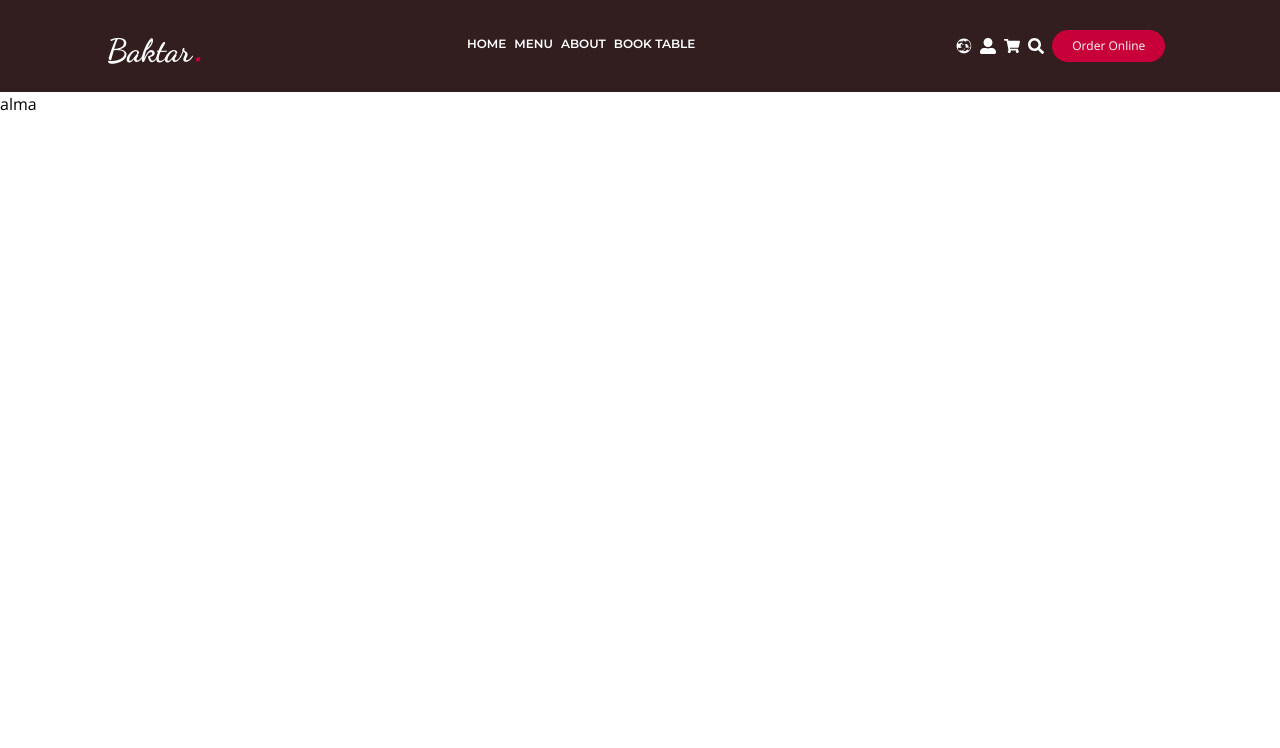
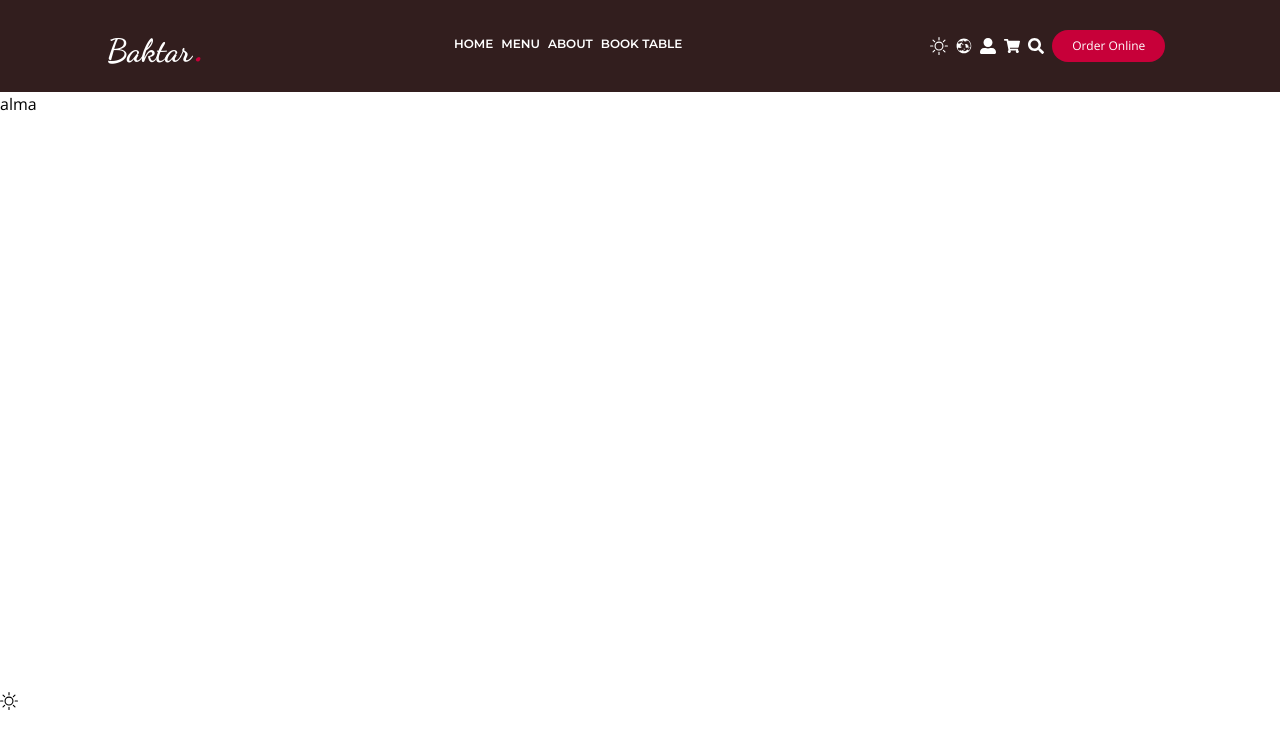
Before and after one commit to bekteresedov/food-ordering-system-app, a Next.js app: page / in a window 1280 px wide. Shown: the top 748 px of the page. Built offline with nearby package versions, Linux system fonts and the light colour scheme.

Commit message:
dark and light mode added

```diff
--- a/app/components/layout/header/index.tsx
+++ b/app/components/layout/header/index.tsx
@@ -7,6 +7,7 @@ import { GiWorld } from "react-icons/gi";
 import { RxHamburgerMenu } from "react-icons/rx";
 import SearchList from "../../search/searchList";
 import Button from "../../UI/button";
+import ThemeSwitcher from "../../theme/themeSwitcher";
 const Header = () => {
   const [click, setClick] = useState<boolean>(false);
   const [isHamburgerMenu, setIsHamburgerMenu] = useState<boolean>(false);
@@ -17,7 +18,7 @@ const Header = () => {
 
   return (
     <>
-      <header className={`bg-green shadow-header relative `}>
+      <header className={`bg-green dark:bg-dbg shadow-header relative `}>
         <div
           className={`flex justify-between items-center  py-[10px] ${
             isHamburgerMenu ? "w-full md:w-10/12 text-green" : "w-10/12"
@@ -33,6 +34,7 @@ const Header = () => {
           </div>
           <div>
             <ul className="flex gap-2 items-center text-white  ">
+              <ThemeSwitcher />
               <li>
                 <GiWorld className="text-base md:text-base hover:text-red transition-all cursor-pointer" />
               </li>
--- a/app/components/nav/navList/index.tsx
+++ b/app/components/nav/navList/index.tsx
@@ -8,7 +8,7 @@ const NavList: React.FC<INavProps> = ({ onClick, isClick }) => {
     <>
       <div
         className={` fixed md:static z-[50] md:-z-[50]
-          flex-col md:flex-row  top-0 left-0 bg-green opacity-98 w-full md:w-fit h-screen md:h-fit ${
+          flex-col md:flex-row  top-0 left-0 bg-green dark:bg-dbg opacity-98 w-full md:w-fit h-screen md:h-fit ${
             isClick && `animate__animated animate__rotateInDownLeft`
           }`}
       >
--- /dev/null
+++ b/app/components/theme/Providers/index.tsx
@@ -0,0 +1,23 @@
+"use client";
+import React, { ReactNode, useEffect, useState } from "react";
+import { ThemeProvider } from "next-themes";
+
+interface ProvidersProps {
+  children: ReactNode;
+}
+
+const Providers: React.FC<ProvidersProps> = ({ children }) => {
+  const [mounted, setMounted] = useState<boolean>(false);
+
+  useEffect(() => {
+    setMounted(true);
+  }, []);
+
+  if (!mounted) {
+    return <>{children}</>;
+  }
+
+  return <ThemeProvider attribute="class">{children}</ThemeProvider>;
+};
+
+export default Providers;
--- /dev/null
+++ b/app/components/theme/themeSwitcher/index.tsx
@@ -0,0 +1,35 @@
+"use client";
+import { useTheme } from "next-themes";
+import React from "react";
+import { CiDark } from "react-icons/ci";
+import { BsSun } from "react-icons/bs";
+const ThemeSwitcher = () => {
+  const { theme, setTheme } = useTheme();
+  const isLightMode: boolean = theme === "light";
+  const isDarkMode: boolean = theme === "dark";
+
+  const toggleMode = (): void => {
+    if (isLightMode) {
+      setTheme("dark");
+    } else if (isDarkMode) {
+      setTheme("light");
+    }
+  };
+  return (
+    <>
+      {isLightMode ? (
+        <CiDark
+          className="text-lg hover:text-red transition-all"
+          onClick={() => toggleMode()}
+        />
+      ) : (
+        <BsSun
+          className="text-lg hover:text-red transition-all"
+          onClick={() => toggleMode()}
+        />
+      )}
+    </>
+  );
+};
+
+export default ThemeSwitcher;
--- a/app/layout.tsx
+++ b/app/layout.tsx
@@ -1,6 +1,7 @@
 import type { Metadata } from "next";
 import "./globals.css";
 import "animate.css";
+import Providers from "./components/theme/Providers";
 
 export const metadata: Metadata = {
   title: "Create Next App",
@@ -18,7 +19,9 @@ export default function RootLayout({
         rel="stylesheet"
         href="https://cdnjs.cloudflare.com/ajax/libs/animate.css/4.1.1/animate.min.css"
       />
-      <body>{children}</body>
+      <body>
+        <Providers>{children}</Providers>
+      </body>
     </html>
   );
 }
--- a/app/page.tsx
+++ b/app/page.tsx
@@ -2,13 +2,15 @@ import Image from "next/image";
 import Logo from "./components/UI/logo";
 import Header from "./components/layout/header";
 import Head from "next/head";
+import ThemeSwitcher from "./components/theme/themeSwitcher/index";
 
 export default function Home() {
   return (
     <>
       <Header />
 
-      <div className="h-[1200px]">alma</div>
+      <div className="h-[600px]">alma</div>
+      <ThemeSwitcher />
     </>
   );
 }
--- a/package.json
+++ b/package.json
@@ -12,6 +12,7 @@
     "@types/react-outside-click-handler": "^1.3.2",
     "animate.css": "^4.1.1",
     "next": "13.5.6",
+    "next-themes": "^0.2.1",
     "react": "^18",
     "react-dom": "^18",
     "react-icon": "^1.0.0",
--- a/tailwind.config.ts
+++ b/tailwind.config.ts
@@ -31,7 +31,8 @@ const config: Config = {
         primary: "#ffbe33",
         secondary: "#222831",
         // green: "#116D6E"
-        green: "#321E1E"
+        green: "#321E1E",
+        dbg: "#232D3F"
 
       },
       fontFamily: {
@@ -46,5 +47,6 @@ const config: Config = {
     },
   },
   plugins: [],
+  darkMode: "class",
 }
 export default config
```
Also changed, not shown: 1 other file (tests, documents, lock files or other folders).
